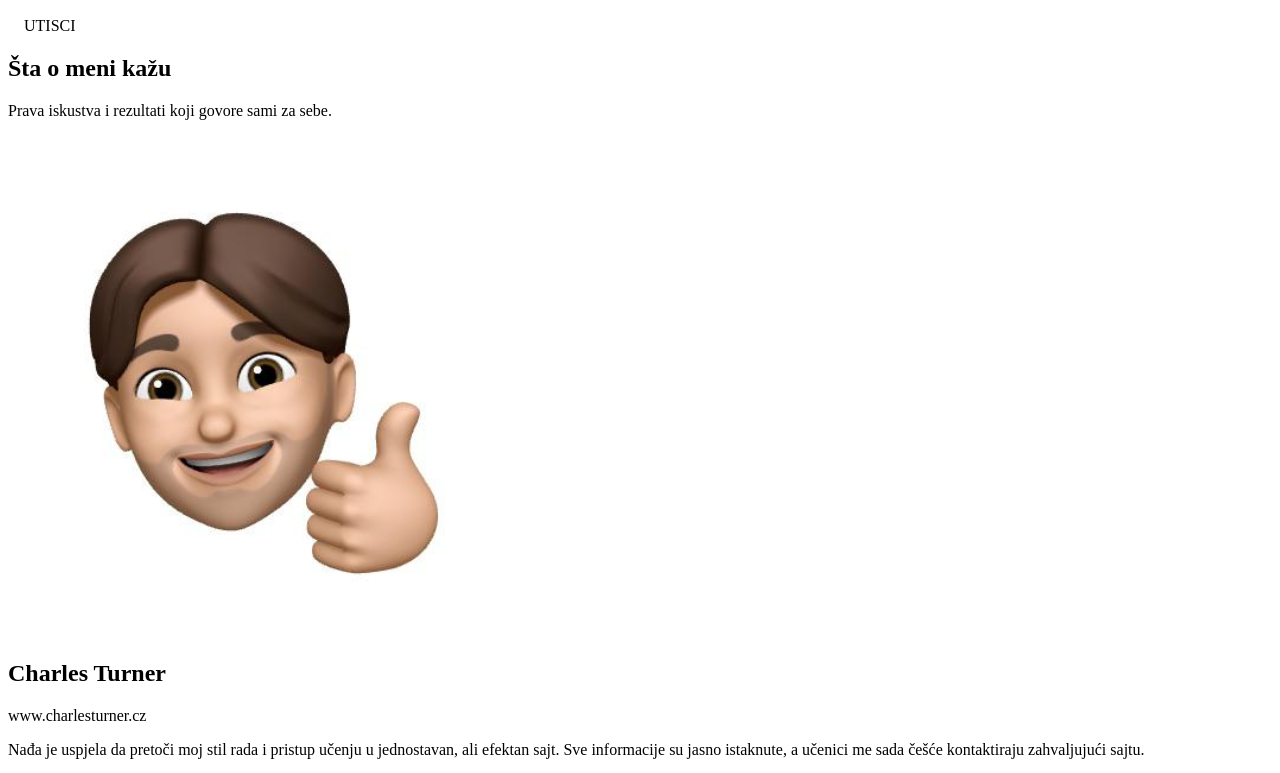
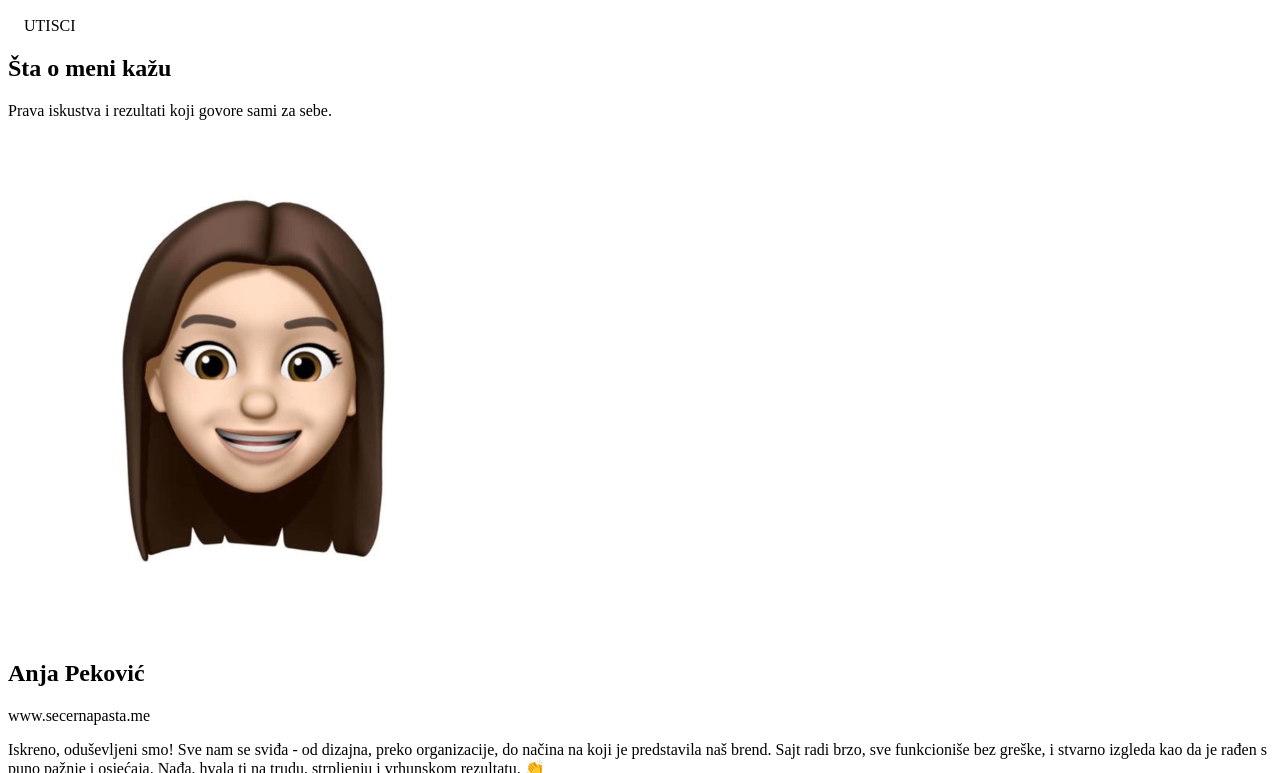
Before and after one commit to nadjastojanovic/freelance-portfolio, a Next.js app: page / in a window 1280 px wide. Shown: the part 11227-12000 px from the top of the page. Built offline with nearby package versions, Linux system fonts and the light colour scheme; some icons are missing.

Commit message:
update testimonial section and links

```diff
--- a/src/components/sections/TestimonialSection.js
+++ b/src/components/sections/TestimonialSection.js
@@ -16,14 +16,14 @@ export function TestimonialSection({
       className="bg-base-100 dark:bg-base-900 py-12 md:py-24 lg:py-24"
       {...rest}
     >
-      <div className="container px-4 mx-auto">
+      <div className="px-48 mx-auto">
         <SectionHeading
           align="center"
           title={title}
           description={description}
           badge={badge}
         />
-        <div className="grid grid-cols-1 sm:grid-cols-1 md:grid-cols-3 lg:grid-cols-3 gap-6 my-10">
+        <div className="grid grid-cols-1 sm:grid-cols-1 md:grid-cols-2 lg:grid-cols-2 gap-6 my-10">
           {testimonials &&
             testimonials.map((item, index) => (
               <TestimonialCard key={index} {...item} />
--- a/src/data/testimonials.js
+++ b/src/data/testimonials.js
@@ -1,23 +1,16 @@
 export const testimonials = [
-  {
-    name: "Charles Turner",
-    title: "www.charlesturner.cz",
-    avatar: "/avatar-1.png",
-    testimonial:
-      "Nađa je uspjela da pretoči moj stil rada i pristup učenju u jednostavan, ali efektan sajt. Sve informacije su jasno istaknute, a učenici me sada češće kontaktiraju zahvaljujući sajtu.",
-  },
   {
     name: "Anja Peković",
     title: "www.secernapasta.me",
     avatar: "/avatar-2.png",
     testimonial:
-      "Nađa je skroz razumjela estetiku našeg brenda. Sajt izgleda moderno, pregledno i kupci nam stalno govore kako je lako naći informacije o pastama. Sve je bilo brzo, jasno i profesionalno!”",
+      "Iskreno, oduševljeni smo! Sve nam se sviđa - od dizajna, preko organizacije, do načina na koji je predstavila naš brend. Sajt radi brzo, sve funkcioniše bez greške, i stvarno izgleda kao da je rađen s puno pažnje i osjećaja. Nađa, hvala ti na trudu, strpljenju i vrhunskom rezultatu. 👏",
   },
   {
-    name: "Marija Sekulić",
-    title: "www.secernapasta.me",
-    avatar: "/avatar-3.png",
+    name: "Charles Turner",
+    title: "www.charlesturner.netlify.app",
+    avatar: "/avatar-1.png",
     testimonial:
-      "Od prvog sastanka do finalne verzije sajta — rad sa Nađom je bio fantastičan. Pomogla nam je da proširimo online prisustvo brenda kako i dolikuje.”",
+      "Nađa je uspjela da pretoči moj stil rada i pristup učenju u jednostavan, ali efektan sajt. Sve informacije su jasno istaknute, a učenici me već sada češće kontaktiraju zahvaljujući sajtu. Drago mi je što sam izabrao baš Nađu da dizajnira i razvije moj sajt, dajem joj svoju toplu preporuku.",
   },
 ];
```
